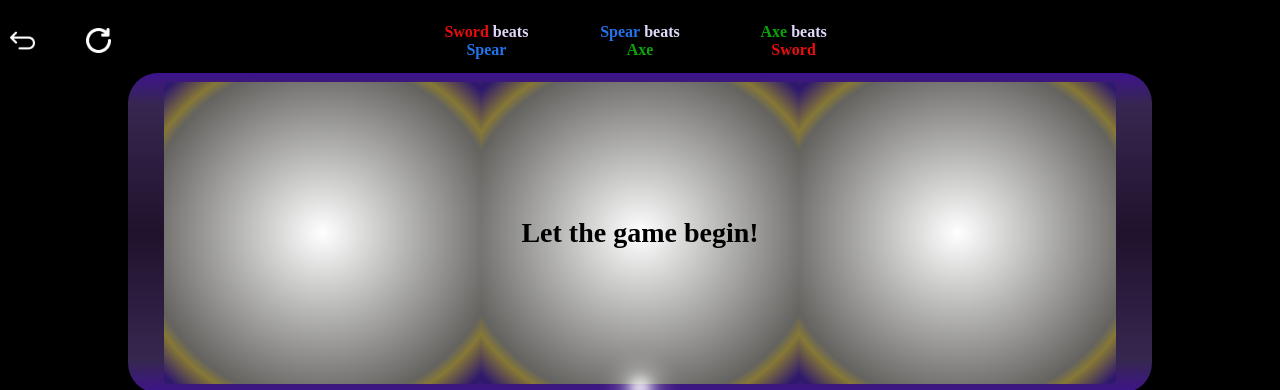
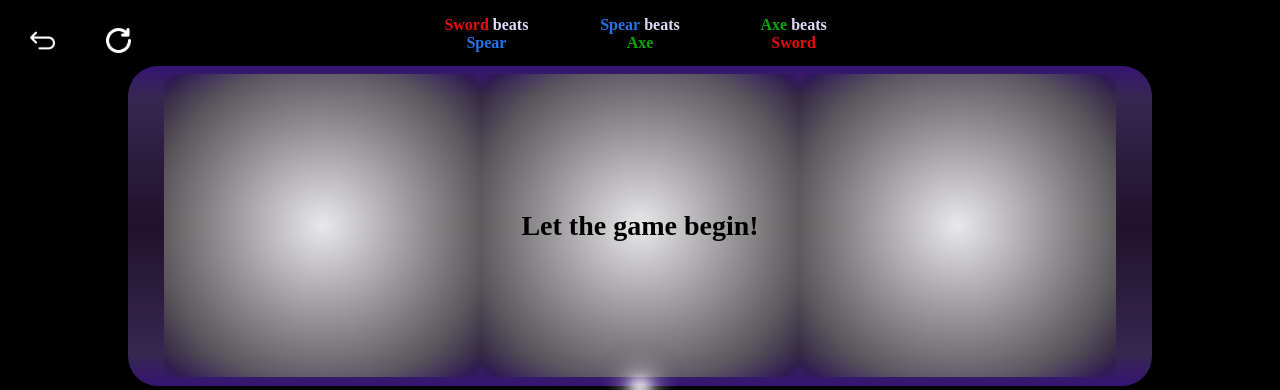
Before and after one commit to Avalon472/odin-rock-paper-scissors, a plain HTML site: page game.html in a window 1280 px wide. Shown: the top 390 px of the page. Drawn offline with Linux system fonts and the light colour scheme.

Commit message:
Adjusted colors and spacing

```diff
--- a/effects.js
+++ b/effects.js
@@ -118,8 +118,8 @@ function setImage(input, parent){
 
   container.innerHTML = "";
   let img = document.createElement("img")
-  img.style.maxWidth = "100%";
-  img.style.maxHeight = "100%";
+  img.style.maxWidth = "95%";
+  img.style.maxHeight = "95%";
 
   if (input === "sword"){
     img.src = "images/sword.png";
--- a/game.css
+++ b/game.css
@@ -12,7 +12,7 @@
   flex-direction: row;
   gap: 4vw;
   margin: 20px;
-  margin-left: 10px;
+  margin-left: 30px;
 }
 
 #navbar > *{
@@ -59,21 +59,21 @@
   justify-content: center;
   gap: 0px;
   background: linear-gradient(
-  rgb(62, 19, 141) 0%,
+  rgb(54, 21, 116) 0%,
   rgb(54, 39, 80) 10%,
   rgb(32, 18, 44) 50%,
   rgb(54, 39, 80) 90%,
-  rgb(62, 19, 141) 100%
+  rgb(54, 21, 116) 100%
   );
 }
 #textbox > *{
   height: 85%;
   width: 28%;
   background: radial-gradient(
-  rgb(255, 255, 255) 0%,
-  rgb(100, 99, 96) 80%,
-  rgb(134, 120, 53) 85%,
-  rgb(47, 25, 109) 97%
+  rgba(255, 255, 255, 0.9) 0%,
+  rgba(100, 99, 96, 0.8) 75%,
+  rgba(19, 19, 18, 0.2) 95%,
+  rgba(47, 25, 109, 0.1) 99%
   );
   color: black;
   padding: 1.5%;
@@ -82,7 +82,6 @@
   display: flex;
   align-items: center;
   justify-content: center;
-  background-color: black;
 }
 #status > *{
   font-size: 1.75em;
@@ -99,6 +98,7 @@
   align-items: center;
   justify-content: center;
   gap: 15vw;
+  margin-bottom: 15px;
 }
 
 #PScore{
@@ -126,6 +126,7 @@
   width: 120px;
   height: 120px;
   margin: 2vw;
+  margin-bottom: 1vh;
   border-radius: 10px;
   filter: invert(100%) hue-rotate(180deg);
   padding: 4vw;
```
